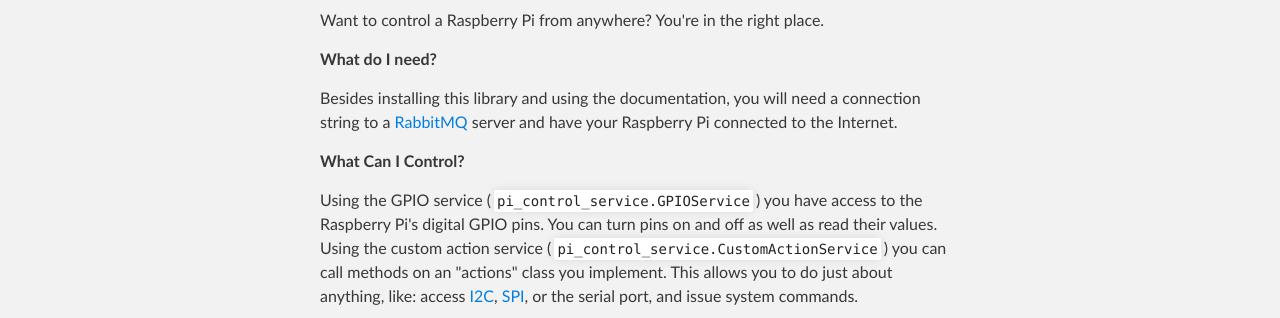
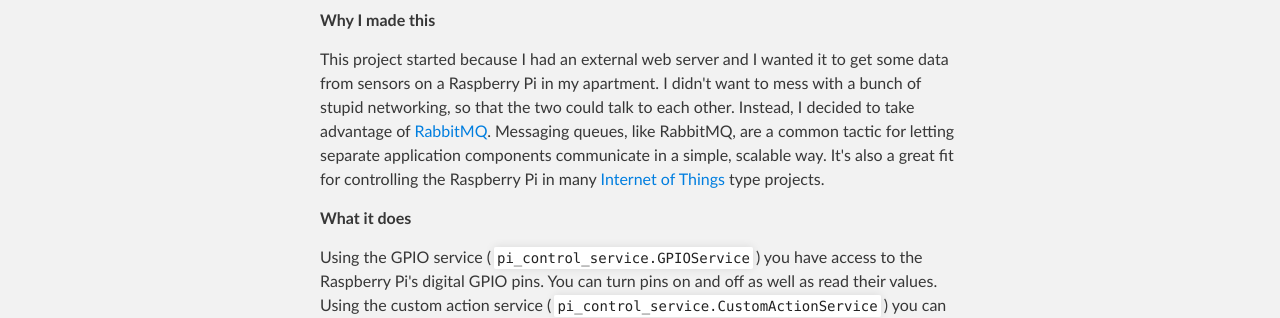
Before and after one commit to projectweekend/Pi-Control-Service, a plain HTML site: page index.html in a window 1280 px wide. Shown: the part 252-570 px from the top of the page. Drawn offline with Linux system fonts and the light colour scheme.

Commit message:
Create gh-pages branch via GitHub

```diff
--- a/index.html
+++ b/index.html
@@ -31,13 +31,11 @@
     <!-- MAIN CONTENT -->
     <div id="main_content_wrap" class="outer">
       <section id="main_content" class="inner">
-        <p>Want to control a Raspberry Pi from anywhere? You're in the right place.</p>
+        <p><strong>Why I made this</strong></p>
 
-<p><strong>What do I need?</strong></p>
+<p>This project started because I had an external web server and I wanted it to get some data from sensors on a Raspberry Pi in my apartment. I didn't want to mess with a bunch of stupid networking, so that the two could talk to each other. Instead, I decided to take advantage of <a href="https://www.rabbitmq.com/">RabbitMQ</a>. Messaging queues, like RabbitMQ, are a common tactic for letting separate application components communicate in a simple, scalable way. It's also a great fit for controlling the Raspberry Pi in many <a href="http://en.wikipedia.org/wiki/Internet_of_Things">Internet of Things</a> type projects.</p>
 
-<p>Besides installing this library and using the documentation, you will need a connection string to a <a href="https://www.rabbitmq.com/">RabbitMQ</a> server and have your Raspberry Pi connected to the Internet.</p>
-
-<p><strong>What Can I Control?</strong></p>
+<p><strong>What it does</strong></p>
 
 <p>Using the GPIO service (<code>pi_control_service.GPIOService</code>) you have access to the Raspberry Pi's digital GPIO pins. You can turn pins on and off as well as read their values. Using the custom action service (<code>pi_control_service.CustomActionService</code>) you can call methods on an "actions" class you implement. This allows you to do just about anything, like: access <a href="http://en.wikipedia.org/wiki/I%C2%B2C">I2C</a>, <a href="http://en.wikipedia.org/wiki/Serial_Peripheral_Interface_Bus">SPI</a>, or the serial port, and issue system commands.</p>
 
@@ -177,8 +175,8 @@ result <span class="pl-k">=</span> pins_client.read_value(DEVICE_KEY, <span clas
 <a id="read-config-for-one-pin" class="anchor" href="#read-config-for-one-pin" aria-hidden="true"><span class="octicon octicon-link"></span></a>Read config for one pin</h4>
 
 <div class="highlight highlight-json"><pre>{
-    <span class="pl-s1"><span class="pl-pds">"</span>pin<span class="pl-pds">"</span></span>: <span class="pl-c1">18</span>
-    <span class="pl-s1"><span class="pl-pds">"</span>action<span class="pl-pds">"</span></span><span class="pl-ii">:</span> <span class="pl-s1"><span class="pl-pds">"</span>get_config<span class="pl-pds">"</span></span>
+    <span class="pl-s1"><span class="pl-pds">"</span>pin<span class="pl-pds">"</span></span>: <span class="pl-c1">18</span>,
+    <span class="pl-s1"><span class="pl-pds">"</span>action<span class="pl-pds">"</span></span>: <span class="pl-s1"><span class="pl-pds">"</span>get_config<span class="pl-pds">"</span></span>
 }</pre></div>
 
 <h2>
```
Also changed, not shown: params.json (+1 -1 lines).
